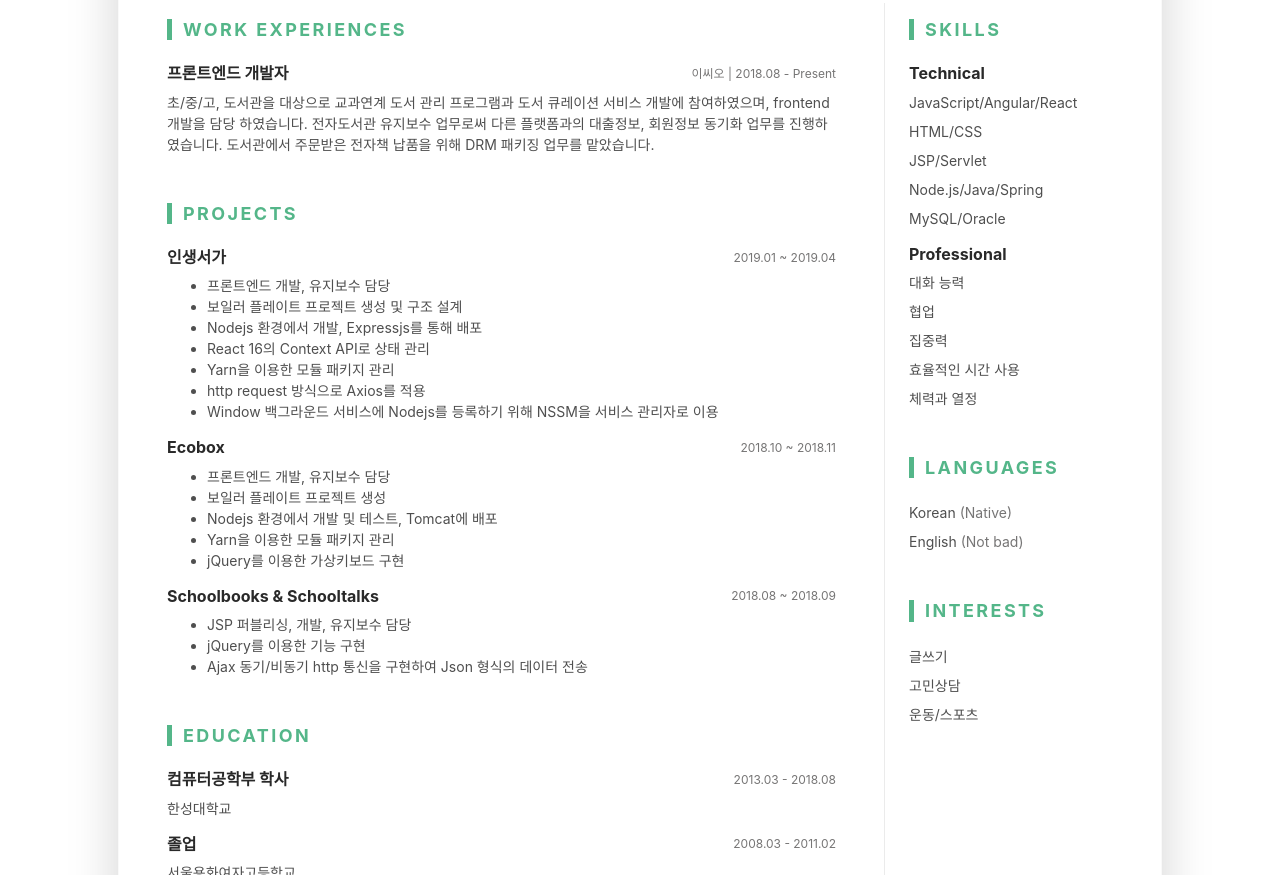
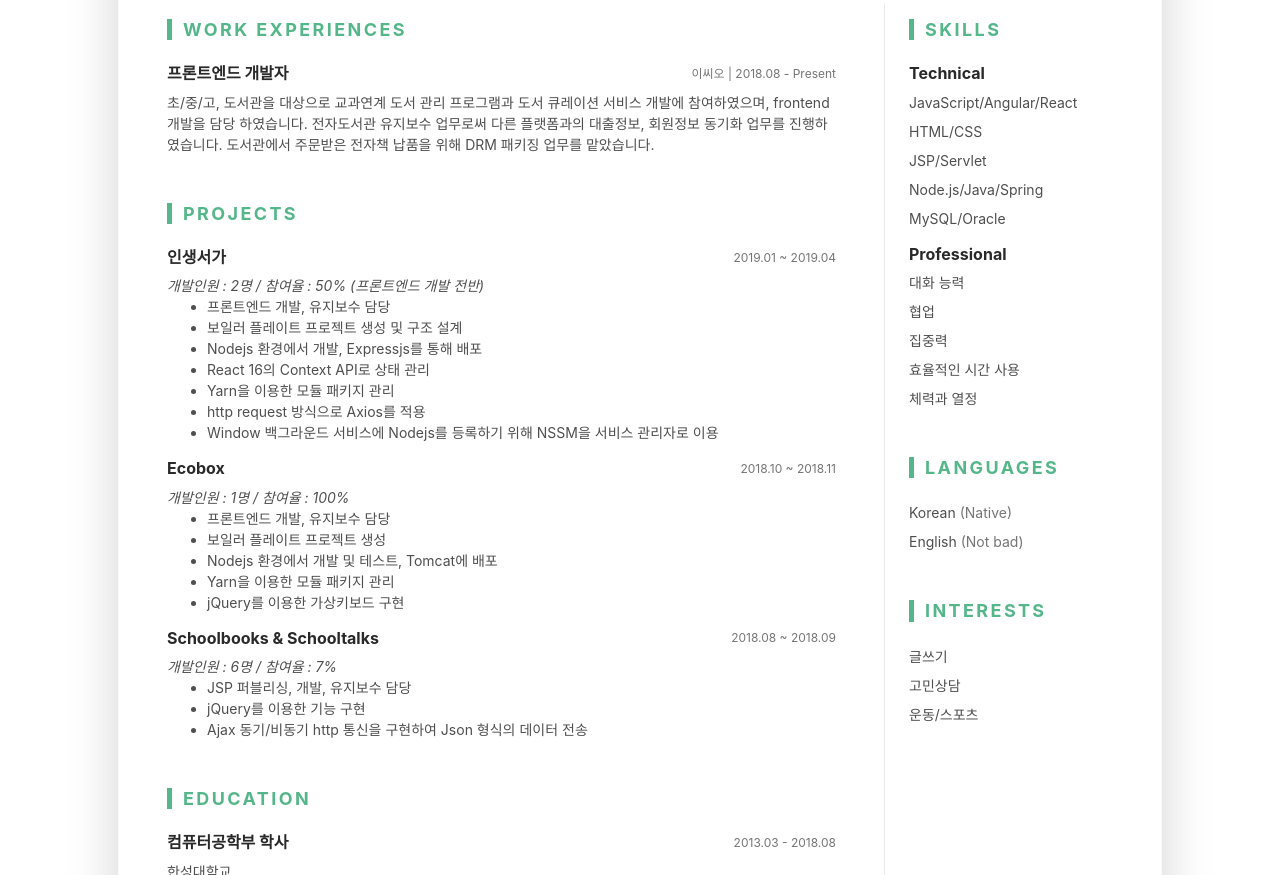
Before and after one commit to wonjieun/resume, a plain HTML site: page index.html in a window 1280 px wide. Shown: the part 395-1270 px from the top of the page. Drawn offline with Linux system fonts and the light colour scheme.

Commit message:
개발인원, 참여율 추가

```diff
--- a/index.html
+++ b/index.html
@@ -195,6 +195,9 @@
                       </div>
                     </div>
                     <div class="item-content">
+                      <i
+                        >개발인원 : 2명 / 참여율 : 50% (프론트엔드 개발 전반)</i
+                      >
                       <ul class="resume-list">
                         <li>프론트엔드 개발, 유지보수 담당</li>
                         <li>보일러 플레이트 프로젝트 생성 및 구조 설계</li>
@@ -224,6 +227,7 @@
                       </div>
                     </div>
                     <div class="item-content">
+                      <i>개발인원 : 1명 / 참여율 : 100%</i>
                       <ul class="resume-list">
                         <li>프론트엔드 개발, 유지보수 담당</li>
                         <li>보일러 플레이트 프로젝트 생성</li>
@@ -248,6 +252,7 @@
                       </div>
                     </div>
                     <div class="item-content">
+                      <i>개발인원 : 6명 / 참여율 : 7%</i>
                       <ul class="resume-list">
                         <li>JSP 퍼블리싱, 개발, 유지보수 담당</li>
                         <li>jQuery를 이용한 기능 구현</li>
```
